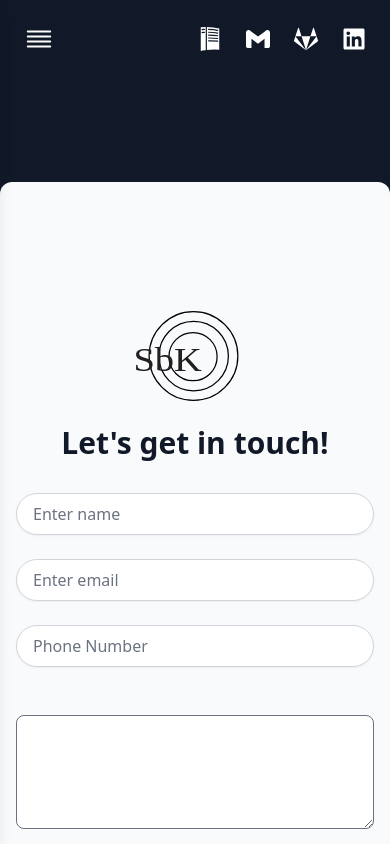
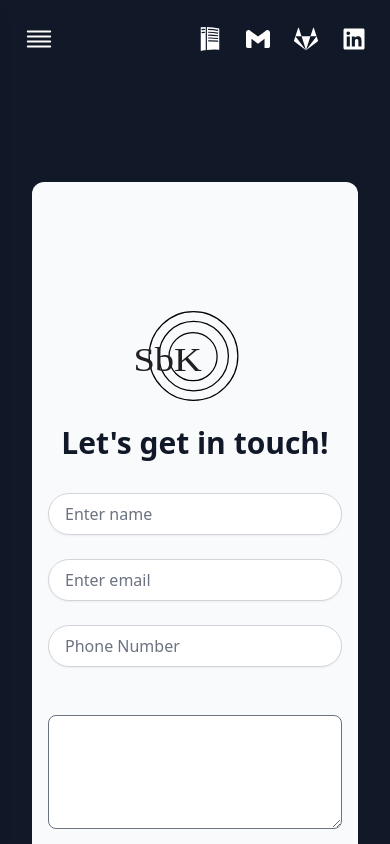
Before and after one commit to byronklep/sbk-dev, a Next.js app: page /contact in a window 390 px wide. Shown: the top 844 px of the page. Built offline with nearby package versions, Linux system fonts and the light colour scheme.

Commit message:
Home images & contact page responsive styling.

```diff
--- a/components/AboutHeader.js
+++ b/components/AboutHeader.js
@@ -3,9 +3,6 @@ import { SiGmail } from 'react-icons/si'
 import { FaGitlab } from 'react-icons/fa'
 import { FaLinkedin } from 'react-icons/fa'
 import { SiReadthedocs } from 'react-icons/si'
-import { MailIcon, PhoneIcon } from '@heroicons/react/solid'
-
-import Tabs from './Tabs'
 import AboutInfo from './AboutInfo'
 
 export default function AboutHeader() {
@@ -90,11 +87,11 @@ export default function AboutHeader() {
                   </div>
 
                   <div className="mt-8 lg:mt-0 lg:w-1/2">
-                    <div className="flex items-center justify-center lg:justify-end">
+                    <div className="flex items-center justify-center lg:space-between">
                       <div className="max-w-lg">
                         <img
                           className="object-cover object-center w-full h-64 rounded-md shadow"
-                          src="https://images.unsplash.com/photo-1484399172022-72a90b12e3c1?ixid=MXwxMjA3fDB8MHxwaG90by1wYWdlfHx8fGVufDB8fHw%3D&ixlib=rb-1.2.1&auto=format&fit=crop&w=1500&q=80"
+                          src="/images/sam-main.jpg"
                           alt=""
                         />
                       </div>
--- a/pages/contact.js
+++ b/pages/contact.js
@@ -19,7 +19,7 @@ export default function Contact({ id }) {
 
   return (
     <Layout title="Contact Sam Klepper">
-      <div className="min-h-screen bg-gray-50 flex rounded-xl md:my-28 my-12">
+      <div className="min-h-screen bg-gray-50 flex rounded-xl md:my-28 my-12 mx-8">
         <div className="flex-1 flex flex-col justify-center py-12 px-4 sm:px-6 lg:flex-none lg:px-20 xl:px-24">
           <div className="mx-auto w-full max-w-sm lg:w-96">
             <div className="flex flex-col">
--- a/pages/index.js
+++ b/pages/index.js
@@ -66,7 +66,7 @@ export default function Home({ props, data }) {
             <div className="flex items-center justify-center w-full h-96 lg:w-1/2">
               <Image
                 className="object-cover w-full h-full max-w-2xl rounded-md"
-                src="https://images.unsplash.com/photo-1555181126-cf46a03827c0?ixid=MXwxMjA3fDB8MHxwaG90by1wYWdlfHx8fGVufDB8fHw%3D&ixlib=rb-1.2.1&auto=format&fit=crop&w=1050&q=80"
+                src="/images/sam-home.jpg"
                 height={384}
                 width={672}
                 alt="glasses photo"
```
Also changed, not shown: public/images/sam-home.jpg (added), 1 other file (tests, documents, lock files or other folders).
